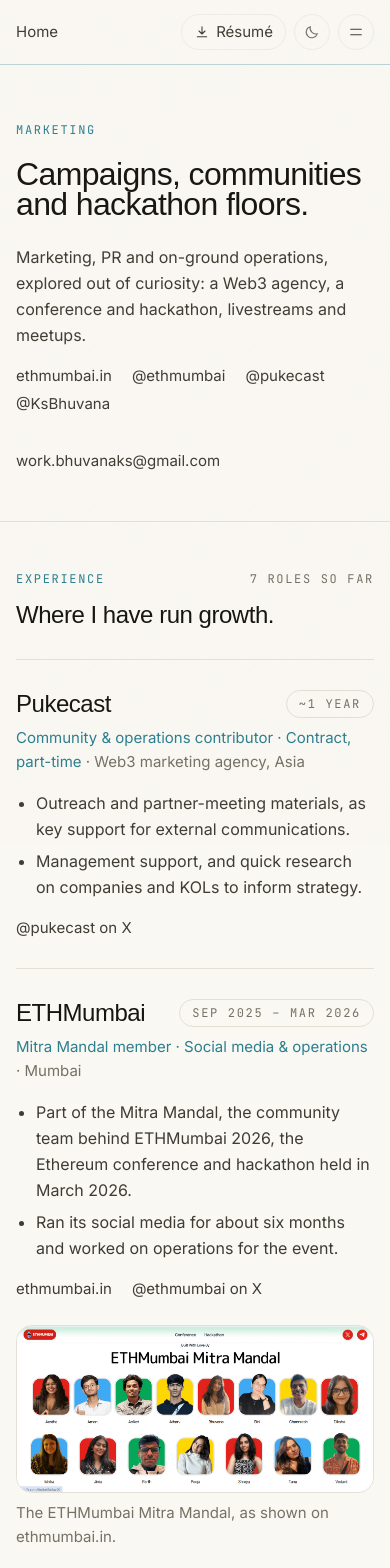
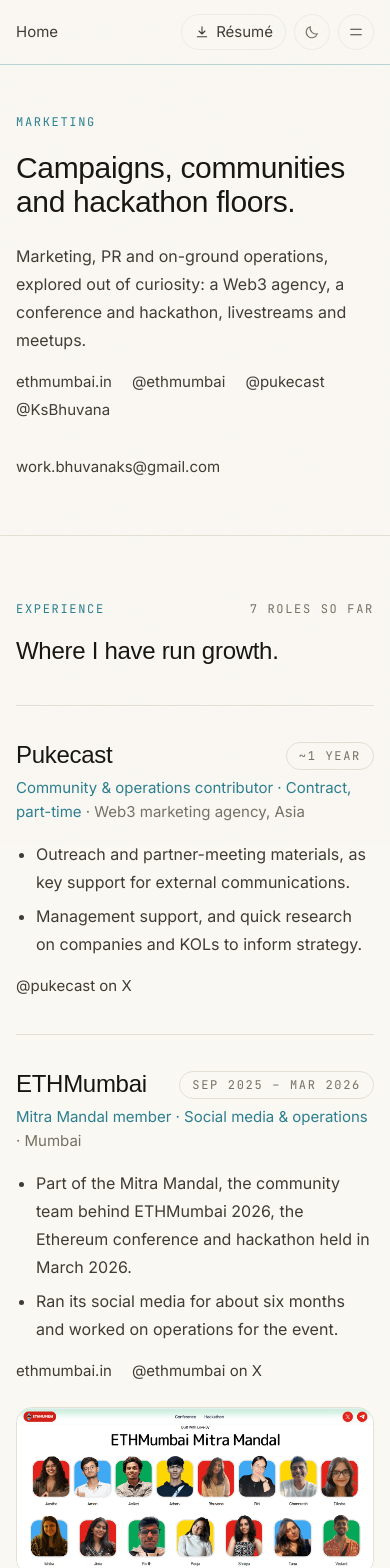
Before and after one commit to bhuvanaks02/portfolio-website, a Next.js app: page /marketing in a window 390 px wide. Shown: the top 1568 px of the page. Built offline with nearby package versions, Linux system fonts and the light colour scheme; a web font is replaced by a local one.

Commit message:
Loosen the phone layout: smaller headings with more line height, more space between sections and rows

```diff
--- a/src/app/globals.css
+++ b/src/app/globals.css
@@ -20,8 +20,8 @@
   --color-accent: var(--accent);
   --color-accent-soft: var(--accent-soft);
 
-  --text-display: clamp(2.75rem, 8vw, 5.75rem);
-  --text-title: clamp(2rem, 4.5vw, 3.25rem);
+  --text-display: clamp(2.5rem, 8vw, 5.75rem);
+  --text-title: clamp(1.875rem, 4.5vw, 3.25rem);
   --text-section: clamp(1.5rem, 2.6vw, 2rem);
 
   --ease-out-soft: cubic-bezier(0.22, 1, 0.36, 1);
@@ -170,6 +170,21 @@
     font-size: 0.8125rem;
     line-height: 1.25rem;
   }
+  /* Serif headings are set tight for desktop; on a phone, wrapped lines need
+     air between them, and body copy reads better with a little more leading. */
+  .display {
+    line-height: 1.12;
+    letter-spacing: -0.012em;
+  }
+  .text-3xl {
+    font-size: 1.75rem;
+  }
+  .text-2xl {
+    font-size: 1.5rem;
+  }
+  .leading-relaxed {
+    line-height: 1.75;
+  }
 }
 @media (min-width: 640px) {
   .label {
--- a/src/app/marketing/page.tsx
+++ b/src/app/marketing/page.tsx
@@ -32,7 +32,7 @@
 export default function MarketingPage() {
   return (
     <>
-      <header className="px-4 pt-14 pb-12 sm:px-8 sm:pt-20 sm:pb-16">
+      <header className="px-4 pt-12 pb-14 sm:px-8 sm:pt-20 sm:pb-16">
         <div className="mx-auto max-w-5xl">
           <p className="label text-accent">Marketing</p>
           <h1 className="display mt-5 max-w-3xl text-title">
@@ -101,7 +101,7 @@
               key={role.org}
               id={role.id}
               delay={i * 0.06}
-              className="scroll-mt-20 border-b border-rule py-7 sm:py-9"
+              className="scroll-mt-20 border-b border-rule py-9 sm:py-9"
             >
               <div
                 className={
--- a/src/app/side-quests/page.tsx
+++ b/src/app/side-quests/page.tsx
@@ -14,7 +14,7 @@
 export default function SideQuestsPage() {
   return (
     <>
-      <header className="px-4 pt-14 pb-12 sm:px-8 sm:pt-20 sm:pb-16">
+      <header className="px-4 pt-12 pb-14 sm:px-8 sm:pt-20 sm:pb-16">
         <div className="mx-auto max-w-5xl">
           <p className="label text-accent">Side quests</p>
           <h1 className="display mt-5 max-w-3xl text-title">
@@ -34,7 +34,7 @@
               key={c.id}
               id={c.id}
               delay={i * 0.06}
-              className="scroll-mt-20 border-b border-rule py-7 sm:py-9"
+              className="scroll-mt-20 border-b border-rule py-9 sm:py-9"
             >
               <h3 className="display text-2xl sm:text-3xl">
                 {c.href.startsWith("http") ? (
--- a/src/app/work/page.tsx
+++ b/src/app/work/page.tsx
@@ -79,7 +79,7 @@
 export default function ResumePage() {
   return (
     <>
-      <header className="px-4 pt-14 pb-12 sm:px-8 sm:pt-20 sm:pb-16">
+      <header className="px-4 pt-12 pb-14 sm:px-8 sm:pt-20 sm:pb-16">
         <div className="mx-auto max-w-5xl">
           <p className="label text-accent">Engineering</p>
           <h1 className="display mt-5 max-w-3xl text-title">
--- a/src/components/hero.tsx
+++ b/src/components/hero.tsx
@@ -25,7 +25,7 @@
   const [shape, setShape] = useState(site.avatarShape);
 
   return (
-    <section className="relative overflow-hidden px-4 pt-16 pb-14 sm:px-8 sm:pt-28 sm:pb-20">
+    <section className="relative overflow-hidden px-4 pt-14 pb-16 sm:px-8 sm:pt-28 sm:pb-20">
       <div
         aria-hidden="true"
         className="pointer-events-none absolute -top-24 right-0 size-[28rem] rounded-full bg-accent-soft opacity-70 blur-3xl sm:right-[8%]"
@@ -75,7 +75,7 @@
         </div>
 
         <p data-rise style={{ animationDelay: "0.16s" }}
-          className="mt-10 max-w-2xl border-l-2 border-accent/40 pl-5 text-lg leading-relaxed text-ink-soft sm:text-xl"
+          className="mt-8 max-w-2xl border-l-2 border-accent/40 pl-5 text-lg leading-relaxed text-ink-soft sm:text-xl"
         >
           <Tagline />
         </p>
--- a/src/components/section.tsx
+++ b/src/components/section.tsx
@@ -13,7 +13,7 @@
 
 export function Section({ id, label, title, note, children }: SectionProps) {
   return (
-    <section id={id} className="defer-paint scroll-mt-16 border-t border-rule px-4 py-12 sm:px-8 sm:py-24">
+    <section id={id} className="defer-paint scroll-mt-16 border-t border-rule px-4 py-16 sm:px-8 sm:py-24">
       <div className="mx-auto max-w-5xl">
         <Reveal>
           <div className="flex items-baseline justify-between gap-6">
@@ -21,10 +21,10 @@
             {note && <p className="label">{note}</p>}
           </div>
           {title && (
-            <h2 className="display mt-4 max-w-2xl text-section">{title}</h2>
+            <h2 className="display mt-5 max-w-2xl text-section">{title}</h2>
           )}
         </Reveal>
-        <div className="mt-8 sm:mt-12">{children}</div>
+        <div className="mt-10 sm:mt-12">{children}</div>
       </div>
     </section>
   );
--- a/src/components/work-index.tsx
+++ b/src/components/work-index.tsx
@@ -20,7 +20,7 @@
           as="li"
           key={entry.slug}
           id={entry.slug}
-          className="defer-paint scroll-mt-20 border-b border-rule py-10 sm:py-14"
+          className="defer-paint scroll-mt-20 border-b border-rule py-12 sm:py-14"
         >
           <div className="flex flex-wrap items-center justify-between gap-x-4 gap-y-2">
             <h3 className="display text-3xl leading-tight sm:text-4xl">
@@ -41,7 +41,7 @@
           )}
 
           {entry.highlights && entry.highlights.length > 0 && (
-            <dl className="mt-7 grid grid-cols-2 gap-x-6 gap-y-5 sm:flex sm:flex-wrap sm:gap-x-10">
+            <dl className="mt-8 grid grid-cols-2 gap-x-6 gap-y-6 sm:flex sm:flex-wrap sm:gap-x-10">
               {entry.highlights.map((h) => (
                 <div key={h.label}>
                   <dd className="display text-2xl tabular-nums">{h.value}</dd>
@@ -62,7 +62,7 @@
               <div
                 key={section.heading}
                 id={sectionId(entry.slug, section.heading)}
-                className="scroll-mt-20 border-b border-rule py-5 sm:grid sm:grid-cols-[13rem_1fr] sm:gap-10"
+                className="scroll-mt-20 border-b border-rule py-6 sm:grid sm:grid-cols-[13rem_1fr] sm:gap-10"
               >
                 <h4 className="display text-xl">{section.heading}</h4>
                 <div
@@ -72,7 +72,7 @@
                       : ""
                   }`}
                 >
-                  <div className="space-y-3">
+                  <div className="space-y-4">
                     {section.body.map((paragraph, j) => (
                       <p key={j} className="leading-relaxed text-ink-soft">
                         {paragraph}
```
